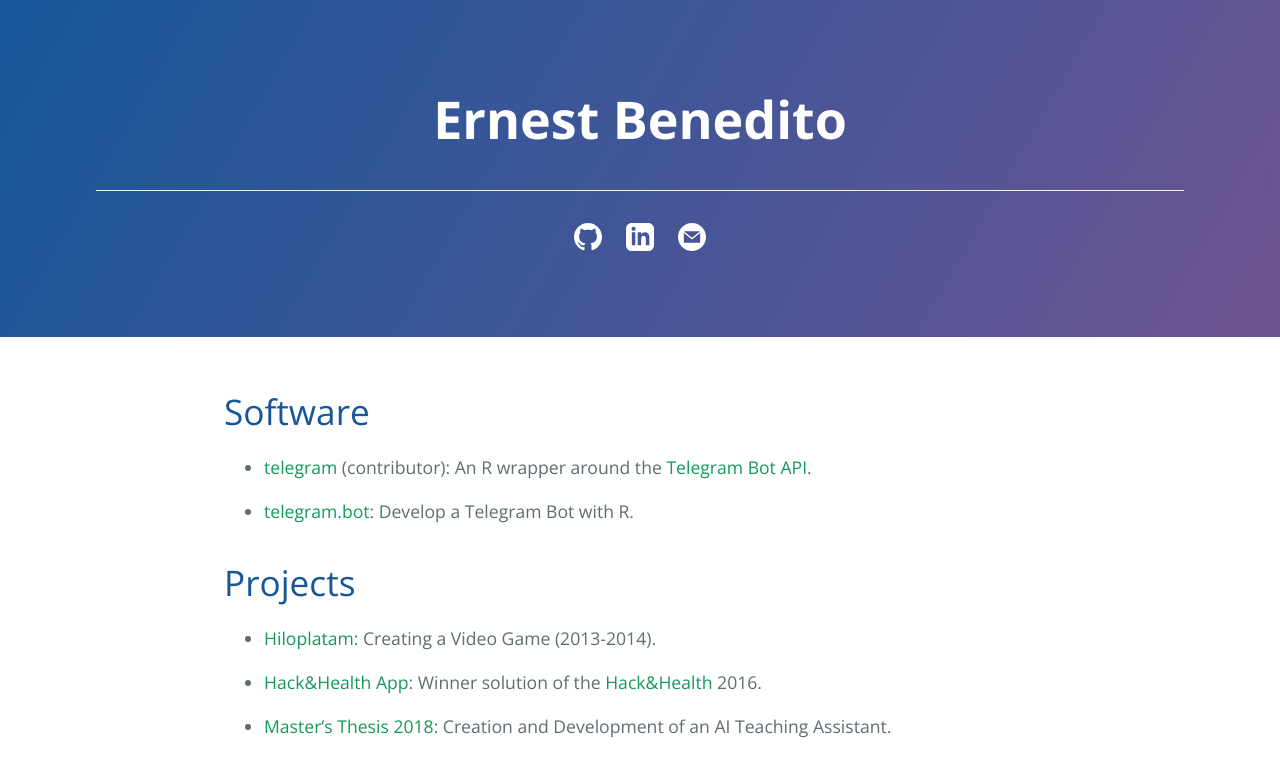
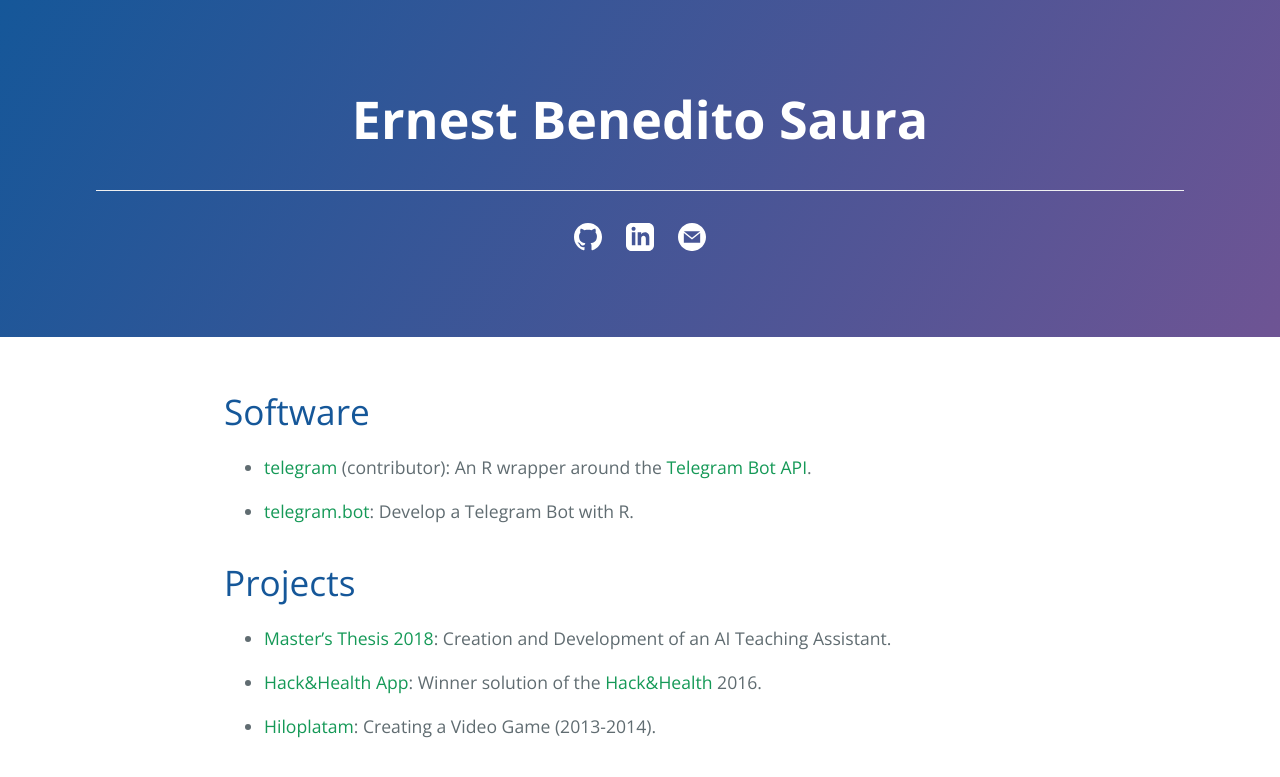
Before and after one commit to ebeneditos/ebeneditos.github.io, a Jekyll site: the page built from index.md, in a window 1280 px wide. Shown: the top 777 px of the page. Built offline with Jekyll 4.4.1, drawn with Linux system fonts in a browser that asks for light colours.

Commit message:
Update index.md

```diff
--- a/index.md
+++ b/index.md
@@ -6,7 +6,7 @@
 # See: https://jekyllrb.com/docs/themes/#overriding-theme-defaults
 #
 layout: default
-title: Ernest Benedito
+title: Ernest Benedito Saura
 ---
 
 # Software
@@ -17,8 +17,8 @@ title: Ernest Benedito
 
 # Projects
 
-- [Hiloplatam](https://sites.google.com/site/hiloplatam/): Creating a Video Game (2013-2014).
+- [Master's Thesis 2018](): Creation and Development of an AI Teaching Assistant.
 
 - [Hack&Health App](https://ebeneditos.github.io/Hack-Health-App/): Winner solution of the [Hack&Health](http://www.terrassa.cat/es/hack-health) 2016.
 
-- [Master's Thesis 2018](): Creation and Development of an AI Teaching Assistant.
+- [Hiloplatam](https://sites.google.com/site/hiloplatam/): Creating a Video Game (2013-2014).
```
